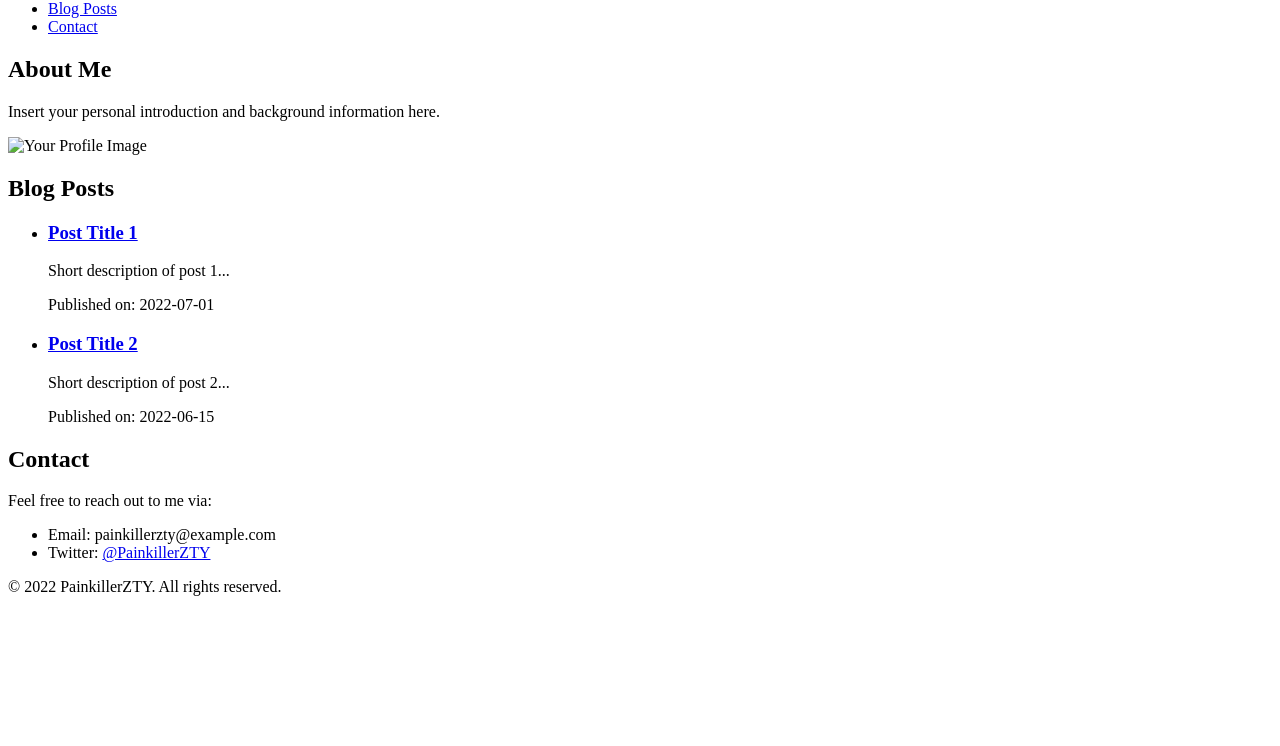
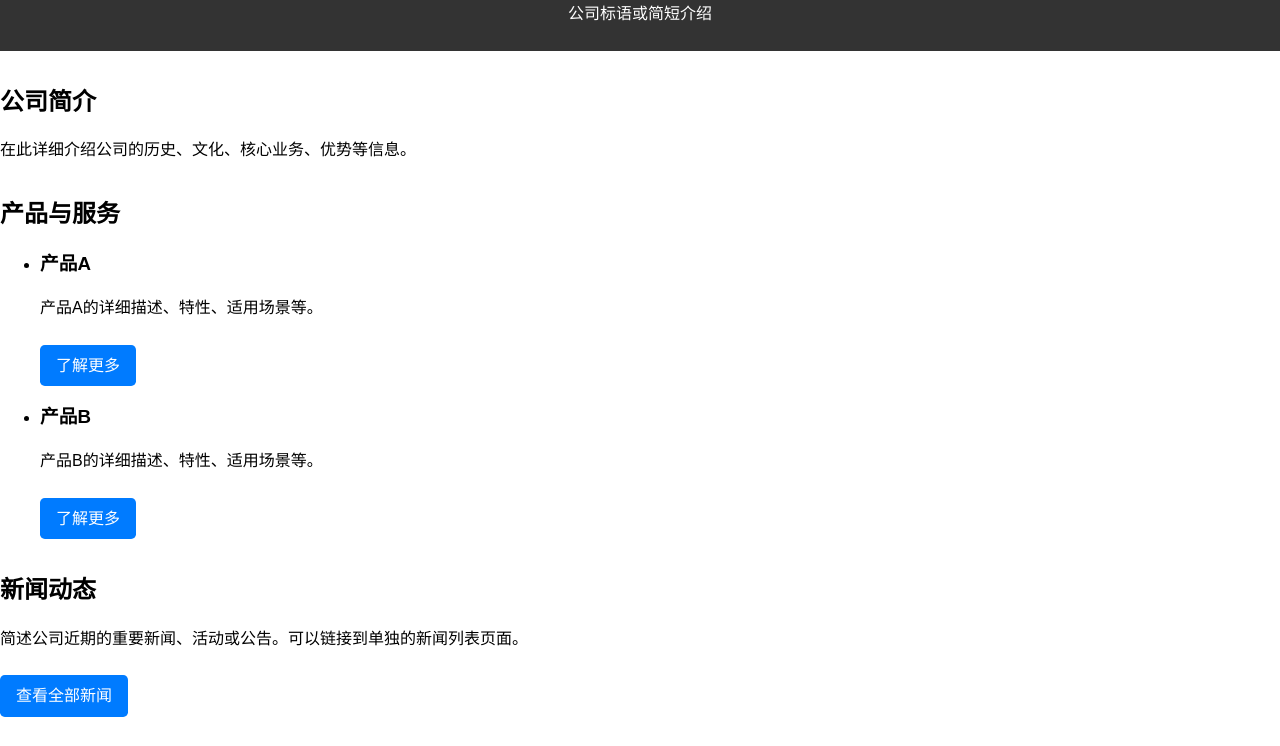
Before and after one commit to PainkillerZTY/PainkillerZTY.github.io, a plain HTML site: page index.html in a window 1280 px wide. Shown: the part 98-844 px from the top of the page. Before the commit the page ends 800 px from the top, so only its background shows below. Drawn offline with Linux system fonts and the light colour scheme.

Commit message:
Update index.html

```diff
--- a/index.html
+++ b/index.html
@@ -1,62 +1,106 @@
 <!DOCTYPE html>
-<html lang="en">
+<html lang="zh-CN">
 <head>
     <meta charset="UTF-8">
     <meta name="viewport" content="width=device-width, initial-scale=1.0">
-    <link rel="stylesheet" href="style.css">
-    <title>PainkillerZTY - Personal Blog</title>
+    <title>公司名称 - 官方网站</title>
+    <style>
+        /* 简单的样式，您可以根据需要进行修改或使用外部CSS文件 */
+        body {
+            font-family: "微软雅黑", Arial, sans-serif;
+            line-height: 1.6;
+            margin: 0;
+            padding: 0;
+        }
+
+        header {
+            background-color: #333;
+            color: #fff;
+            padding: 1rem;
+            text-align: center;
+        }
+
+        main {
+            margin: 2rem auto;
+            max-width: .png00px;
+            width: 100%;
+        }
+
+        section {
+            margin-bottom: 2rem;
+        }
+
+        h1, h2, h3 {
+            margin: 1rem 0;
+        }
+
+        p {
+            margin: 0.5rem 0;
+        }
+
+        .btn {
+            background-color: #007BFF;
+            border: none;
+            border-radius: 0.3rem;
+            color: #fff;
+            cursor: pointer;
+            display: inline-block;
+            font-size: 1rem;
+            margin-top: 1rem;
+            padding: 0.5rem 1rem;
+            text-align: center;
+            text-decoration: none;
+            transition: background-color 0.2s ease;
+        }
+
+        .btn:hover {
+            background-color: #0056b3;
+        }
+    </style>
 </head>
 <body>
     <header>
-        <div class="logo">
-            <h1>PainkillerZTY</h1>
-        </div>
-        <nav>
-            <ul>
-                <li><a href="#about">About Me</a></li>
-                <li><a href="#blog">Blog Posts</a></li>
-                <li><a href="#contact">Contact</a></li>
-            </ul>
-        </nav>
+        <h1>公司名称</h1>
+        <p>公司标语或简短介绍</p>
     </header>
 
-    <section id="about">
-        <h2>About Me</h2>
-        <p>Insert your personal introduction and background information here.</p>
-        <!-- Add an image or avatar -->
-        <img src="your-profile-image.jpg" alt="Your Profile Image">
+    <main>
+        <section>
+            <h2>公司简介</h2>
+            <p>在此详细介绍公司的历史、文化、核心业务、优势等信息。</p>
         </section>
 
-    <section id="blog">
-        <h2>Blog Posts</h2>
+        <section>
+            <h2>产品与服务</h2>
             <ul>
-            <!-- Replace with actual blog post links -->
                 <li>
-                <h3><a href="post1.html">Post Title 1</a></h3>
-                <p>Short description of post 1...</p>
-                <span class="date">Published on: 2022-07-01</span>
+                    <h3>产品A</h3>
+                    <p>产品A的详细描述、特性、适用场景等。</p>
+                    <a href="product-a.html" class="btn">了解更多</a>
                 </li>
                 <li>
-                <h3><a href="post2.html">Post Title 2</a></h3>
-                <p>Short description of post 2...</p>
-                <span class="date">Published on: 2022-06-15</span>
+                    <h3>产品B</h3>
+                    <p>产品B的详细描述、特性、适用场景等。</p>
+                    <a href="product-b.html" class="btn">了解更多</a>
                 </li>
-            <!-- Add more posts as needed -->
+                <!-- 添加更多产品和服务项 -->
             </ul>
         </section>
 
-    <section id="contact">
-        <h2>Contact</h2>
-        <p>Feel free to reach out to me via:</p>
-        <ul>
-            <li>Email: painkillerzty@example.com</li>
-            <li>Twitter: <a href="https://twitter.com/PainkillerZTY">@PainkillerZTY</a></li>
-            <!-- Add other contact methods as desired -->
-        </ul>
+        <section>
+            <h2>新闻动态</h2>
+            <p>简述公司近期的重要新闻、活动或公告。可以链接到单独的新闻列表页面。</p>
+            <a href="news.html" class="btn">查看全部新闻</a>
         </section>
 
+        <section>
+            <h2>联系我们</h2>
+            <p>公司地址、联系电话、电子邮件、在线客服链接等联系方式。</p>
+        </section>
+    </main>
+
     <footer>
-        <p>&copy; 2022 PainkillerZTY. All rights reserved.</p>
+        <p>版权所有 © 公司名称。保留所有权利。</p>
     </footer>
 </body>
 </html>
```
Lines whose indentation alone changed are shown as unchanged.
